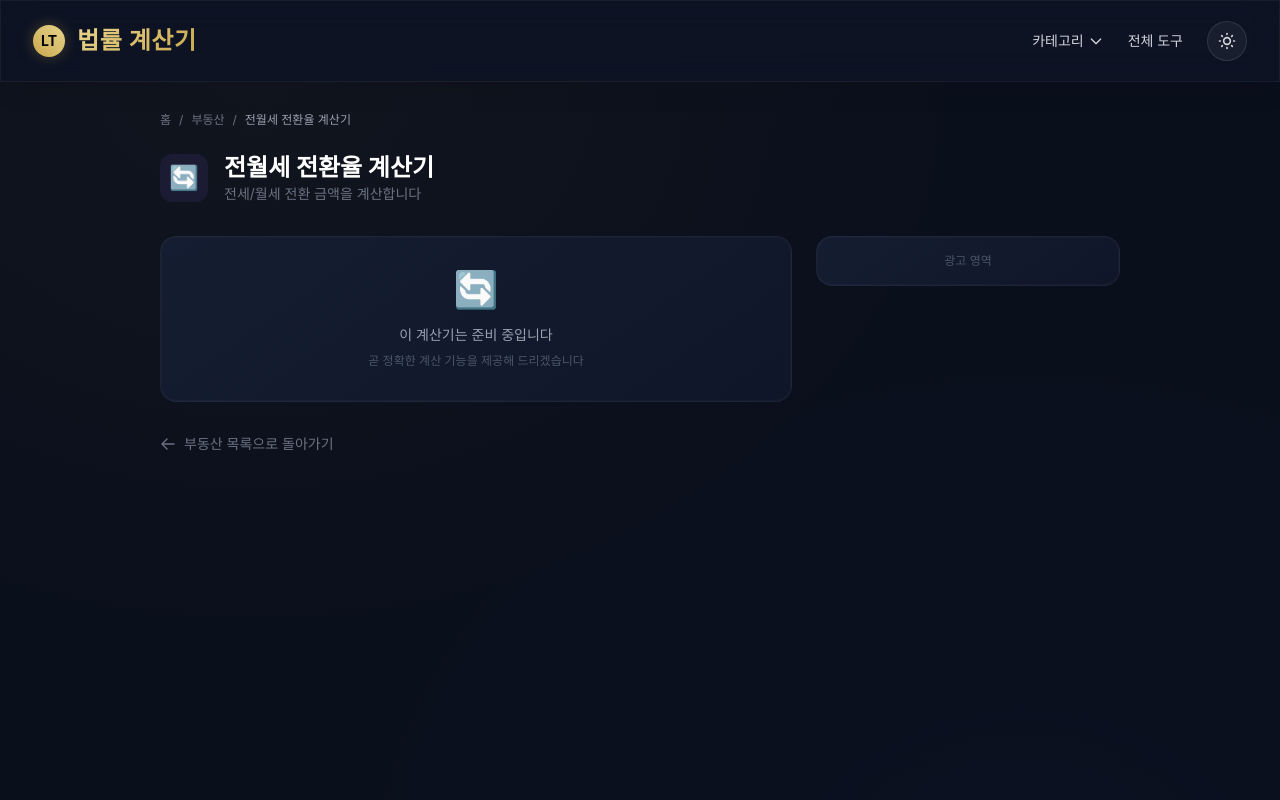
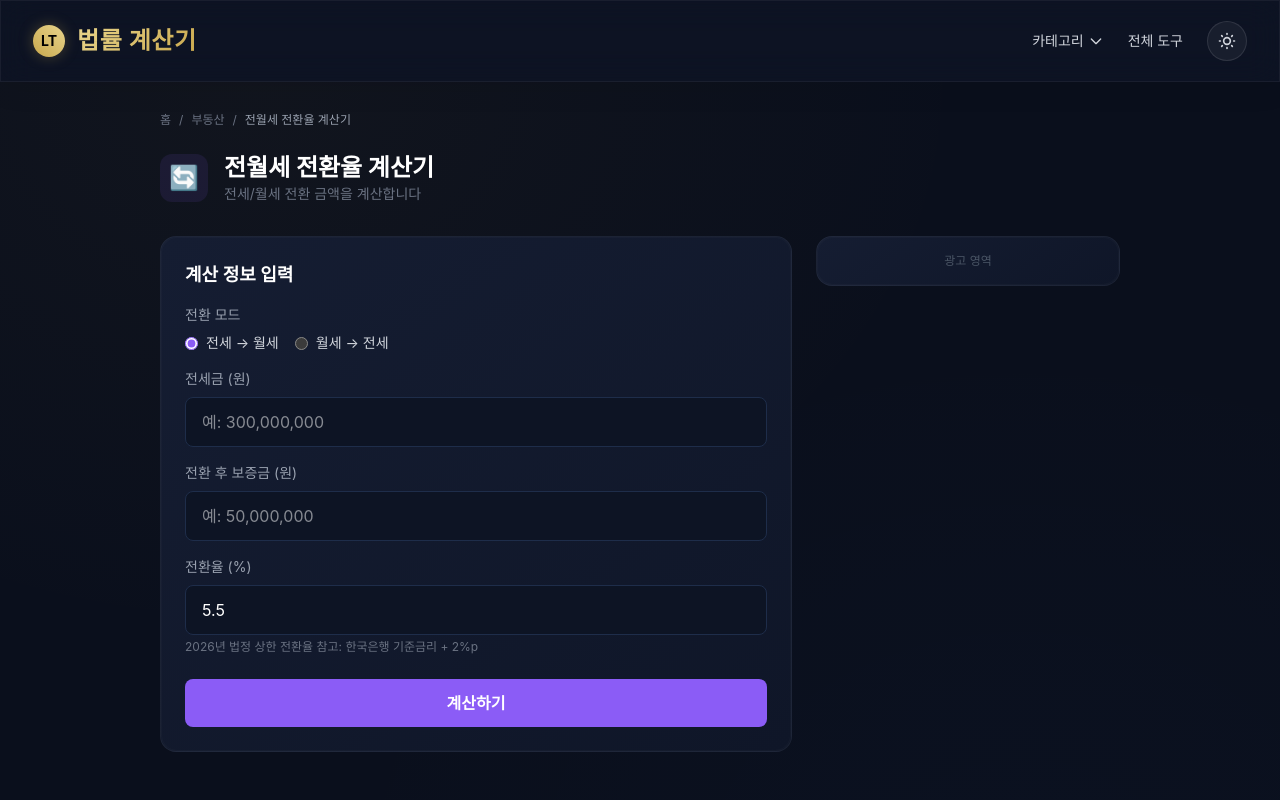
Before and after one commit to SublimerNJ/law-calc, a Next.js app: page /tools/realty/rent-conversion in a window 1280 px wide. Shown: the top 800 px of the page. Built offline with nearby package versions, Linux system fonts and the light colour scheme; a web font is replaced by a local one.

Commit message:
feat(06-01): rent-conversion calculator
- Bidirectional jeonse/wolse conversion
- Conversion rate input with legal cap reference
- Legal basis: 주택임대차보호법 제7조의2

```diff
--- /dev/null
+++ b/src/app/tools/realty/rent-conversion/page.tsx
@@ -0,0 +1,178 @@
+'use client';
+
+import { useState } from 'react';
+import CalculatorLayout from '@/components/ui/CalculatorLayout';
+import { TOOLS, CATEGORIES } from '@/lib/tools-data';
+
+const tool = TOOLS.find(t => t.id === 'rent-conversion')!;
+const category = CATEGORIES.find(c => c.id === 'realty')!;
+
+type Mode = 'jeonse-to-wolse' | 'wolse-to-jeonse';
+
+interface Result {
+  mode: Mode;
+  amount: number;
+}
+
+function formatNumber(n: number): string {
+  return n.toLocaleString('ko-KR');
+}
+
+export default function RentConversionPage() {
+  const [mode, setMode] = useState<Mode>('jeonse-to-wolse');
+  const [jeonse, setJeonse] = useState('');
+  const [deposit, setDeposit] = useState('');
+  const [wolse, setWolse] = useState('');
+  const [conversionRate, setConversionRate] = useState('5.5');
+  const [result, setResult] = useState<Result | null>(null);
+
+  const handleNumberChange = (setter: (v: string) => void) => (e: React.ChangeEvent<HTMLInputElement>) => {
+    setter(e.target.value.replace(/[^0-9]/g, ''));
+  };
+
+  const handleCalculate = () => {
+    const rateVal = parseFloat(conversionRate);
+    if (!rateVal || rateVal <= 0) return;
+
+    if (mode === 'jeonse-to-wolse') {
+      const jeonseVal = parseInt(jeonse, 10);
+      const depositVal = parseInt(deposit, 10);
+      if (!jeonseVal || jeonseVal <= 0 || isNaN(depositVal) || depositVal < 0) return;
+      if (depositVal >= jeonseVal) return;
+      const monthly = Math.floor((jeonseVal - depositVal) * (rateVal / 100) / 12);
+      setResult({ mode, amount: monthly });
+    } else {
+      const depositVal = parseInt(deposit, 10);
+      const wolseVal = parseInt(wolse, 10);
+      if (isNaN(depositVal) || depositVal < 0 || !wolseVal || wolseVal <= 0) return;
+      const jeonseAmount = Math.floor(depositVal + wolseVal * 12 / (rateVal / 100));
+      setResult({ mode, amount: jeonseAmount });
+    }
+  };
+
+  return (
+    <CalculatorLayout tool={tool} category={category}>
+      <div className="premium-card p-6 mb-4">
+        <h2 className="text-lg font-semibold text-white mb-4">계산 정보 입력</h2>
+
+        <div className="mb-4">
+          <label className="block text-sm text-gray-400 mb-2">전환 모드</label>
+          <div className="flex gap-4">
+            {([
+              { value: 'jeonse-to-wolse' as Mode, label: '전세 → 월세' },
+              { value: 'wolse-to-jeonse' as Mode, label: '월세 → 전세' },
+            ]).map(opt => (
+              <label key={opt.value} className="flex items-center gap-2 cursor-pointer">
+                <input
+                  type="radio"
+                  name="mode"
+                  checked={mode === opt.value}
+                  onChange={() => { setMode(opt.value); setResult(null); }}
+                  className="accent-[#8b5cf6]"
+                />
+                <span className="text-sm text-gray-300">{opt.label}</span>
+              </label>
+            ))}
+          </div>
+        </div>
+
+        {mode === 'jeonse-to-wolse' && (
+          <>
+            <div className="mb-4">
+              <label className="block text-sm text-gray-400 mb-2">전세금 (원)</label>
+              <input
+                type="text"
+                inputMode="numeric"
+                value={jeonse ? parseInt(jeonse).toLocaleString('ko-KR') : ''}
+                onChange={handleNumberChange(setJeonse)}
+                placeholder="예: 300,000,000"
+                className="w-full bg-[#0d1424] border border-[#1e2d4a] rounded-lg px-4 py-3 text-white focus:border-[#8b5cf6] focus:outline-none"
+              />
+            </div>
+            <div className="mb-4">
+              <label className="block text-sm text-gray-400 mb-2">전환 후 보증금 (원)</label>
+              <input
+                type="text"
+                inputMode="numeric"
+                value={deposit ? parseInt(deposit).toLocaleString('ko-KR') : ''}
+                onChange={handleNumberChange(setDeposit)}
+                placeholder="예: 50,000,000"
+                className="w-full bg-[#0d1424] border border-[#1e2d4a] rounded-lg px-4 py-3 text-white focus:border-[#8b5cf6] focus:outline-none"
+              />
+            </div>
+          </>
+        )}
+
+        {mode === 'wolse-to-jeonse' && (
+          <>
+            <div className="mb-4">
+              <label className="block text-sm text-gray-400 mb-2">보증금 (원)</label>
+              <input
+                type="text"
+                inputMode="numeric"
+                value={deposit ? parseInt(deposit).toLocaleString('ko-KR') : ''}
+                onChange={handleNumberChange(setDeposit)}
+                placeholder="예: 50,000,000"
+                className="w-full bg-[#0d1424] border border-[#1e2d4a] rounded-lg px-4 py-3 text-white focus:border-[#8b5cf6] focus:outline-none"
+              />
+            </div>
+            <div className="mb-4">
+              <label className="block text-sm text-gray-400 mb-2">월세 (원)</label>
+              <input
+                type="text"
+                inputMode="numeric"
+                value={wolse ? parseInt(wolse).toLocaleString('ko-KR') : ''}
+                onChange={handleNumberChange(setWolse)}
+                placeholder="예: 500,000"
+                className="w-full bg-[#0d1424] border border-[#1e2d4a] rounded-lg px-4 py-3 text-white focus:border-[#8b5cf6] focus:outline-none"
+              />
+            </div>
+          </>
+        )}
+
+        <div className="mb-6">
+          <label className="block text-sm text-gray-400 mb-2">전환율 (%)</label>
+          <input
+            type="number"
+            value={conversionRate}
+            onChange={e => setConversionRate(e.target.value)}
+            step="0.1"
+            min="0"
+            className="w-full bg-[#0d1424] border border-[#1e2d4a] rounded-lg px-4 py-3 text-white focus:border-[#8b5cf6] focus:outline-none"
+          />
+          <p className="text-xs text-gray-500 mt-1">2026년 법정 상한 전환율 참고: 한국은행 기준금리 + 2%p</p>
+        </div>
+
+        <button
+          onClick={handleCalculate}
+          className="w-full py-3 rounded-lg font-semibold text-white transition-opacity hover:opacity-90"
+          style={{ backgroundColor: category.color }}
+        >
+          계산하기
+        </button>
+      </div>
+
+      {result !== null && (
+        <div className="premium-card p-6">
+          <h2 className="text-lg font-semibold text-white mb-4">계산 결과</h2>
+
+          <div className="mb-4">
+            <p className="text-sm text-gray-400 mb-1">
+              {result.mode === 'jeonse-to-wolse' ? '전환 월세' : '전환 전세금'}
+            </p>
+            <p className="text-2xl font-bold" style={{ color: category.color }}>
+              {formatNumber(result.amount)}원
+              {result.mode === 'jeonse-to-wolse' && <span className="text-sm font-normal text-gray-400"> /월</span>}
+            </p>
+          </div>
+
+          <div className="mt-4 pt-4 border-t border-[#1e2d4a]">
+            <p className="text-xs text-gray-500">
+              법적 근거: 주택임대차보호법 제7조의2
+            </p>
+          </div>
+        </div>
+      )}
+    </CalculatorLayout>
+  );
+}
```
